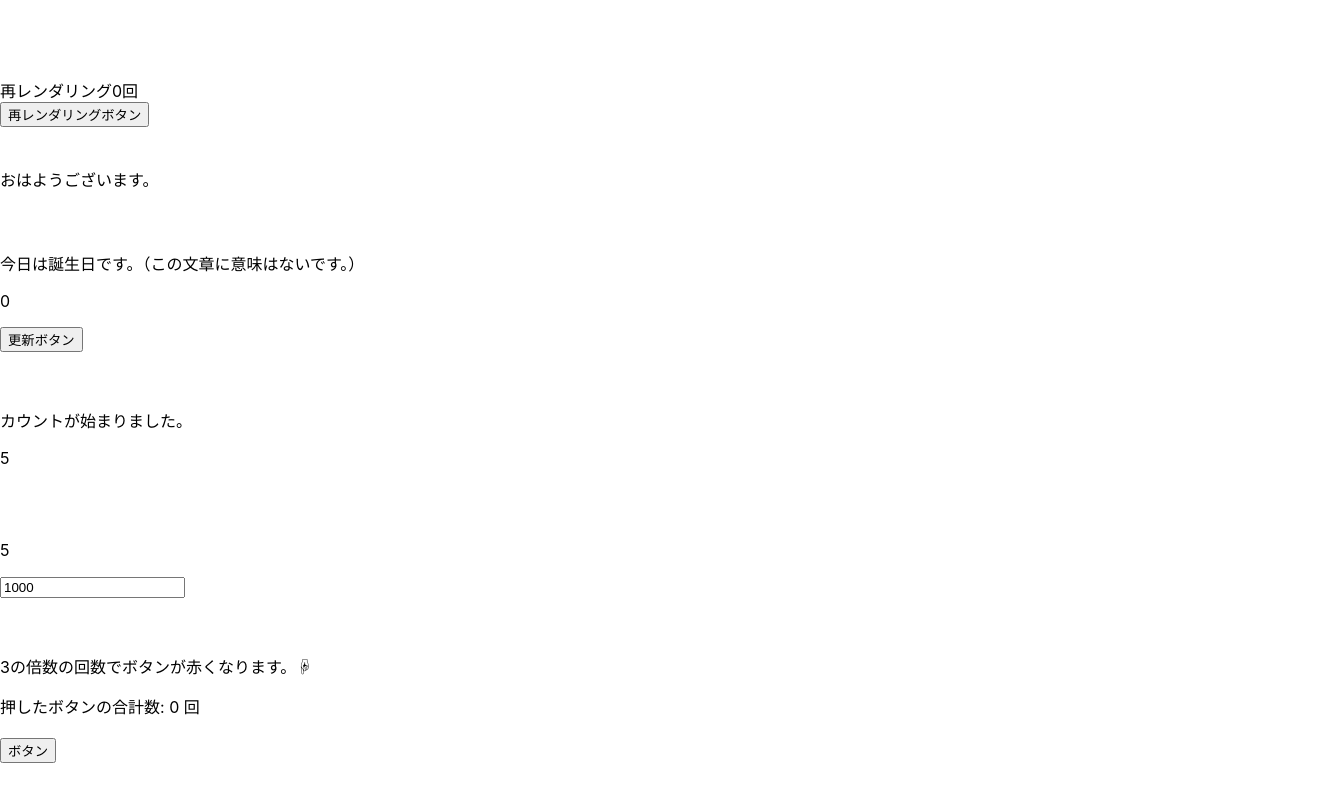
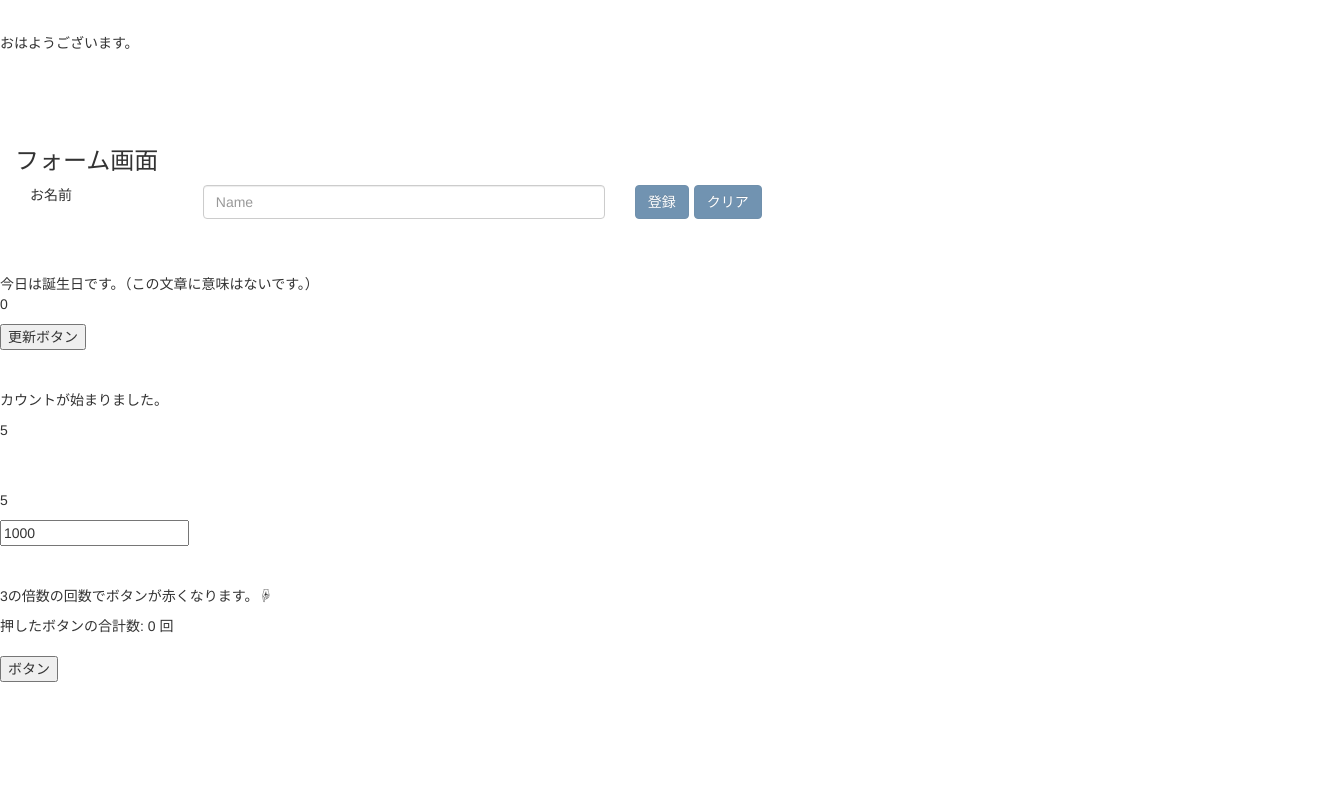
Before and after one commit to Onepiece2424/todo-app-with-redux, a React (Create React App) app: page / in a window 1280 px wide. Shown: the part 752-1554 px from the top of the page, 1318 px wide, since content can reach past the window. After the commit the page ends 1514 px from the top, so only its background shows below. Built offline with nearby package versions, Linux system fonts and the light colour scheme; no server answers.

Commit message:
Redux-Formを使用したフォームの作成

```diff
--- a/src/App.jsx
+++ b/src/App.jsx
@@ -11,11 +11,13 @@
 
 // 各コンポーネント
 // import Count from './components/Count';
-import Post from './components/Post';
+// import Post from './components/Post';
 import SetTimeOut from './components/SetTimeOut';
 import EvenNumber from './components/EvenNumber';
 import Hallowin from './components/Hallowin';
 import Color from './components/Color';
+
+import ReduxForm from './components/ReduxForm';
 
 const useStyles = makeStyles(() => ({
   container: {
@@ -53,6 +55,9 @@
       </Grid>
       <br></br>
       <br></br>
+      <ReduxForm />
+      <br></br>
+      <br></br>
       <EvenNumber />
       <br></br>
       <br></br>
@@ -62,7 +67,9 @@
       <Color />
       <br></br>
       <br></br>
-      <Post />
+      {/* <Post /> */}
+      <br></br>
+      <br></br>
     </>
   );
 }
--- /dev/null
+++ b/src/components/MyForm.jsx
@@ -0,0 +1,43 @@
+import React from 'react';
+import { Field, reduxForm } from 'redux-form';
+import {
+  Form,
+  FormGroup,
+  Col,
+  FormLabel,
+  Button,
+  ButtonToolbar,
+} from 'react-bootstrap';
+
+const MyForm = props => {
+  const { handleSubmit, pristine, reset, submitting } = props;
+  return (
+    <Form horizontal onSubmit={handleSubmit}>
+      <FormGroup controlId={'name'}>
+        <Col componentClass={FormLabel} sm={2}>お名前</Col>
+        <Col sm={5}>
+          <Field
+            id={'name'}
+            name="name"
+            component="input"
+            type="text"
+            placeholder="Name"
+            className={'form-control'}
+          />
+        </Col>
+      </FormGroup>
+      <FormGroup>
+        <Col smOffset={2} sm={5}>
+          <ButtonToolbar>
+            <Button bsStyle={'primary'} type="submit" disabled={pristine || submitting}>登録</Button>
+            <Button type="button" disabled={pristine || submitting} onClick={reset}>クリア</Button>
+          </ButtonToolbar>
+        </Col>
+      </FormGroup>
+    </Form>
+  );
+};
+
+export default reduxForm({
+  form: 'myForm',
+})(MyForm);
--- /dev/null
+++ b/src/components/ReduxForm.jsx
@@ -0,0 +1,22 @@
+import React from 'react';
+import showResults from "./showResults";
+import MyForm from "./MyForm";
+import {Row,Col} from 'react-bootstrap';
+import { Grid } from '@material-ui/core';
+
+const ReduxForm = (() => {
+  return (
+    <>
+      <Grid style={{padding: 15}}>
+        <Row>
+          <Col sm={10}>
+            <h3>フォーム画面</h3>
+            <MyForm onSubmit={showResults}/>
+          </Col>
+        </Row>
+      </Grid>
+    </>
+  )
+})
+
+export default ReduxForm;
--- /dev/null
+++ b/src/components/showResults.jsx
@@ -0,0 +1,6 @@
+const sleep = ms => new Promise(resolve => setTimeout(resolve, ms));
+
+export default (async function showResults(values) {
+  await sleep(500);
+  window.alert(`You submitted:\n\n${JSON.stringify(values, null, 2)}`);
+});
--- a/src/ducks/post/post.js
+++ b/src/ducks/post/post.js
@@ -1,19 +1,24 @@
-import { createStore } from "redux";
+import { createStore, combineReducers  } from "redux";
+import { reducer as reduxFormReducer } from 'redux-form';
 
-const initialState = {
-  posts: [],
-};
+// const initialState = {
+//   posts: [],
+// };
 
 
-const reducer = (state = initialState, action) => {
-  switch (action.type) {
-    case 'GET_POST_DATA':
-    return { ...state, posts: action.payload };
+// const reducer = (state = initialState, action) => {
+//   switch (action.type) {
+//     case 'GET_POST_DATA':
+//     return { ...state, posts: action.payload };
 
-    default:
-      return state;
-  }
-};
+//     default:
+//       return state;
+//   }
+// };
+
+const reducer = combineReducers({
+  form: reduxFormReducer,
+});
 
 const store = createStore(
   reducer,
--- a/src/index.js
+++ b/src/index.js
@@ -2,6 +2,8 @@
 import ReactDOM from 'react-dom';
 import './index.css';
 import App from './App';
+import 'bootstrap/dist/css/bootstrap.css';
+import 'bootstrap/dist/css/bootstrap-theme.css';
 
 import { Provider } from "react-redux";
 import store from "./ducks/post/post";
```
